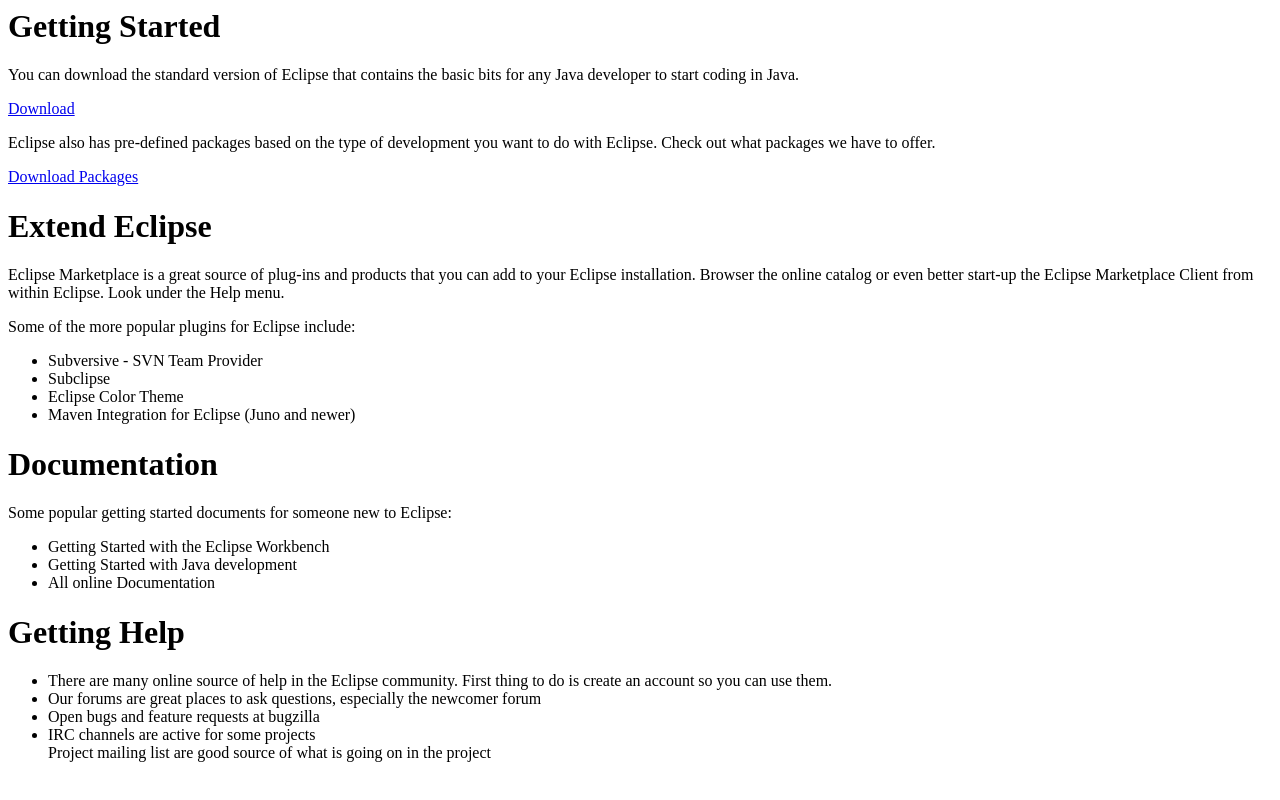
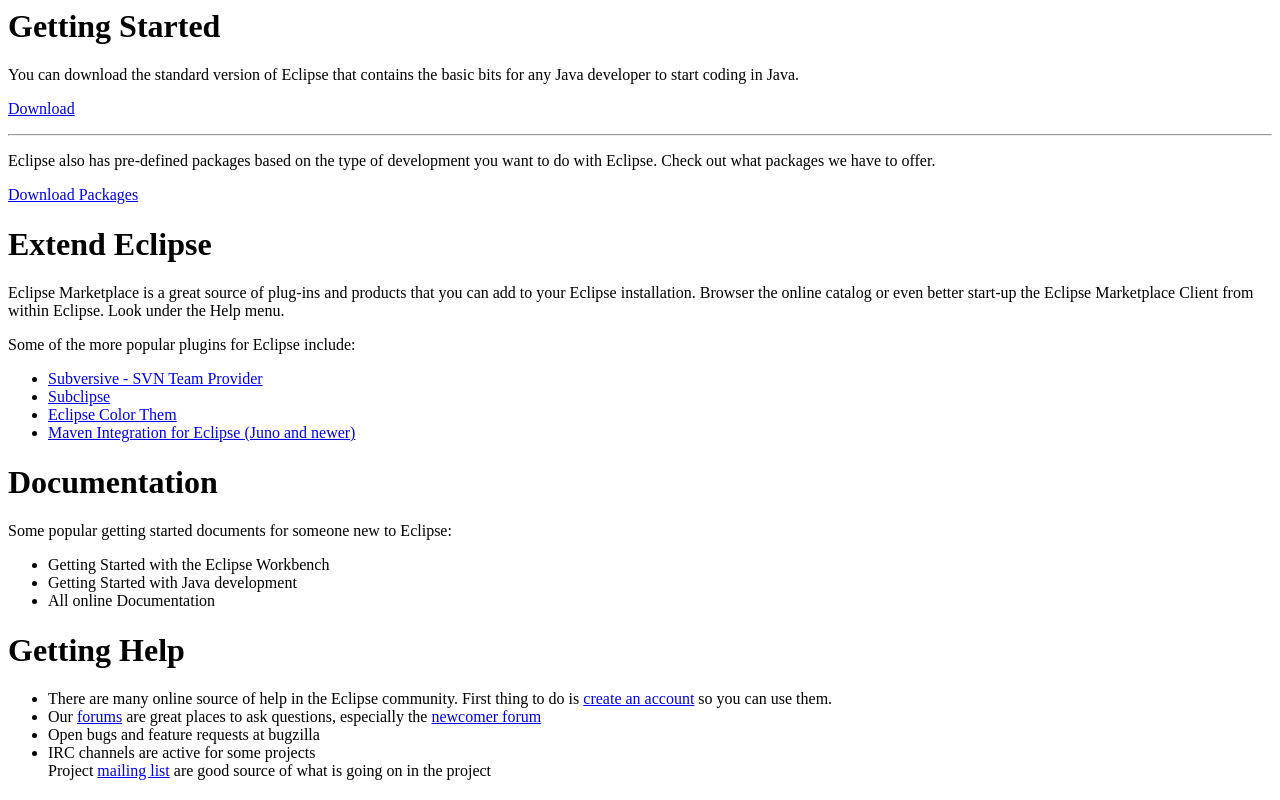
Before and after one commit to isabella232/users-1, a PHP site: page /content/en_index.php in a window 1280 px wide. Run offline with PHP 8.4, Linux system fonts and the light colour scheme.

Commit message:
update content

```diff
--- a/content/en_index.php
+++ b/content/en_index.php
@@ -1,10 +1,11 @@
-<div class="row">
+<div class="row getting-started">
 
 	<div class="col-md-6">
-		<h1>Getting Started</h1>
+		<h1 class="current">Getting Started</h1>
 		<p>You can download the standard version of Eclipse that contains the basic bits
 		for any Java developer to start coding in Java.</p>
 		<p><a href="/downloads/" class="btn btn-warning">Download</a></p>
+		<hr/>
 		<p> Eclipse also has pre-defined packages based on the type of development you want to do with Eclipse.
 		Check out what packages we have to offer.</p>
 		<p><a href="/downloads/" class="btn btn-warning">Download Packages </a></p>
@@ -17,10 +18,10 @@
 		Marketplace Client from within Eclipse. Look under the Help menu.</p>
 		<p>Some of the more popular plugins for Eclipse include: </p>
 		<ul>
-		  <li>Subversive - SVN Team Provider</li>
-		  <li>Subclipse</li>
-		  <li>Eclipse Color Theme </li>
-		  <li>Maven Integration for Eclipse (Juno and newer)</li>
+		  <li><a href="http://marketplace.eclipse.org/content/subversive-svn-team-provider">Subversive - SVN Team Provider</a></li>
+		  <li><a href="http://marketplace.eclipse.org/content/subclipse">Subclipse</a></li>
+		  <li><a href="http://marketplace.eclipse.org/content/eclipse-color-theme">Eclipse Color Them</a></li>
+		  <li><a href="http://marketplace.eclipse.org/content/maven-integration-eclipse-juno-and-newer">Maven Integration for Eclipse (Juno and newer)</a></li>
 		</ul>
 	</div>
 
@@ -38,11 +39,11 @@
 	<div class="col-md-6">
 		<h1>Getting Help</h1>
 		<ul>
-			<li>There are many online source of help in the Eclipse community. First thing to do is create an account so you can use them.</li>
-    	<li>Our forums are great places to ask questions, especially the newcomer forum</li>
+			<li>There are many online source of help in the Eclipse community. First thing to do is <a href="https://dev.eclipse.org/site_login/createaccount.php">create an account</a> so you can use them.</li>
+    	<li>Our <a href="http://eclipse.org/forums/">forums</a> are great places to ask questions, especially the <a href="http://www.eclipse.org/forums/index.php/f/89/">newcomer forum</a></li>
     	<li>Open bugs and feature requests at bugzilla</li>
     	<li>IRC channels are active for some projects</li>
-   		</li>Project mailing list are good source of what is going on in the project</li>
+   		</li>Project <a href="http://www.eclipse.org/mail/">mailing list</a> are good source of what is going on in the project</li>
 	</div>
 
 </div>
```
Also changed, not shown: index.php (+12 -5 lines).
